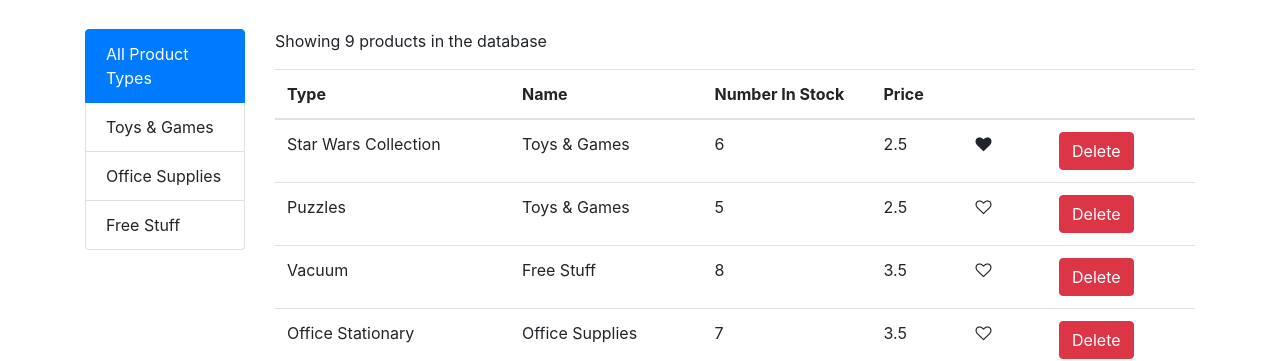
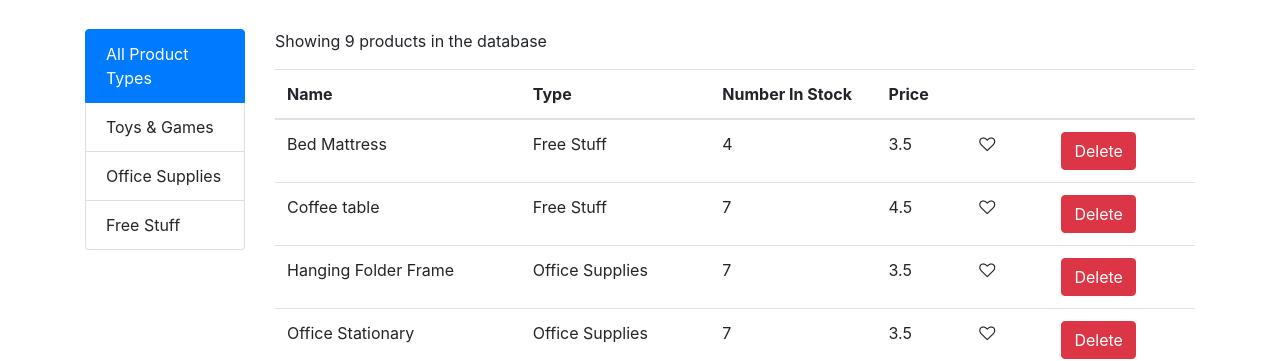
Before and after one commit to jt0398/Marketplace, a React (Create React App) app in the folder client/: page / in a window 1280 px wide. Shown: the part 256-617 px from the top of the page. Built offline with nearby package versions, Linux system fonts and the light colour scheme.

Commit message:
Add sort functionality in products table

```diff
--- a/client/src/components/products.js
+++ b/client/src/components/products.js
@@ -1,10 +1,11 @@
 import React, { Component } from "react";
+import ProductsTable from "./productsTable";
+import Pagination from "./common/pagination";
+import ListGroup from "./common/listGroup";
+import { paginate } from "../utils/paginate";
 import { getProducts } from "../services/productService";
 import { getProductTypes } from "../services/productTypeService";
-import ProductsTable from "./productsTable";
-import Pagination from "./common/pagination";
-import { paginate } from "../utils/paginate";
-import ListGroup from "./common/listGroup";
+import _ from "lodash";
 
 class Products extends Component {
   state = {
@@ -13,11 +14,12 @@ class Products extends Component {
     pageSize: 4,
     currentPage: 1,
     selectedProductType: null,
+    sortColumn: { path: "name", order: "asc" },
   };
 
   componentDidMount() {
     const productTypes = [
-      { name: "All Product Types", _id: 0 },
+      { name: "All Product Types", _id: "" },
       ...getProductTypes(),
     ];
 
@@ -31,6 +33,10 @@ class Products extends Component {
   handleDelete = (product) => {
     const products = this.state.products.filter((p) => p._id !== product._id);
     this.setState({ products });
+  };
+
+  handleSort = (path) => {
+    this.setState({ sortColumn: { path, order: "asc" } });
   };
 
   handleLike = (product) => {
@@ -56,6 +62,7 @@ class Products extends Component {
       products: allProducts,
       productTypes,
       selectedProductType,
+      sortColumn,
     } = this.state;
 
     const filteredProducts =
@@ -65,11 +72,17 @@ class Products extends Component {
           )
         : allProducts;
 
-    const { length: count } = filteredProducts;
+    const sortedProducts = _.orderBy(
+      filteredProducts,
+      [sortColumn.path],
+      [sortColumn.order]
+    );
+
+    const { length: count } = sortedProducts;
 
     if (count === 0) return <p>There are no products in the database.</p>;
 
-    const products = paginate(filteredProducts, currentPage, pageSize);
+    const products = paginate(sortedProducts, currentPage, pageSize);
 
     return (
       <div className="row mt-5">
@@ -86,6 +99,7 @@ class Products extends Component {
             products={products}
             onLike={this.handleLike}
             onDelete={this.handleDelete}
+            onSort={this.handleSort}
           />
           <Pagination
             itemsCount={count}
--- a/client/src/components/productsTable.js
+++ b/client/src/components/productsTable.js
@@ -2,16 +2,16 @@ import React from "react";
 import Like from "./common/like";
 
 const ProductsTable = (props) => {
-  const { products, onLike, onDelete } = props;
+  const { products, onLike, onDelete, onSort } = props;
 
   return (
     <table className="table">
       <thead>
         <tr>
-          <th>Type</th>
-          <th>Name</th>
-          <th>Number In Stock</th>
-          <th>Price</th>
+          <th onClick={() => onSort("name")}>Name</th>
+          <th onClick={() => onSort("productType.name")}>Type</th>
+          <th onClick={() => onSort("numberInStock")}>Number In Stock</th>
+          <th onClick={() => onSort("price")}>Price</th>
           <th></th>
           <th></th>
         </tr>
```
